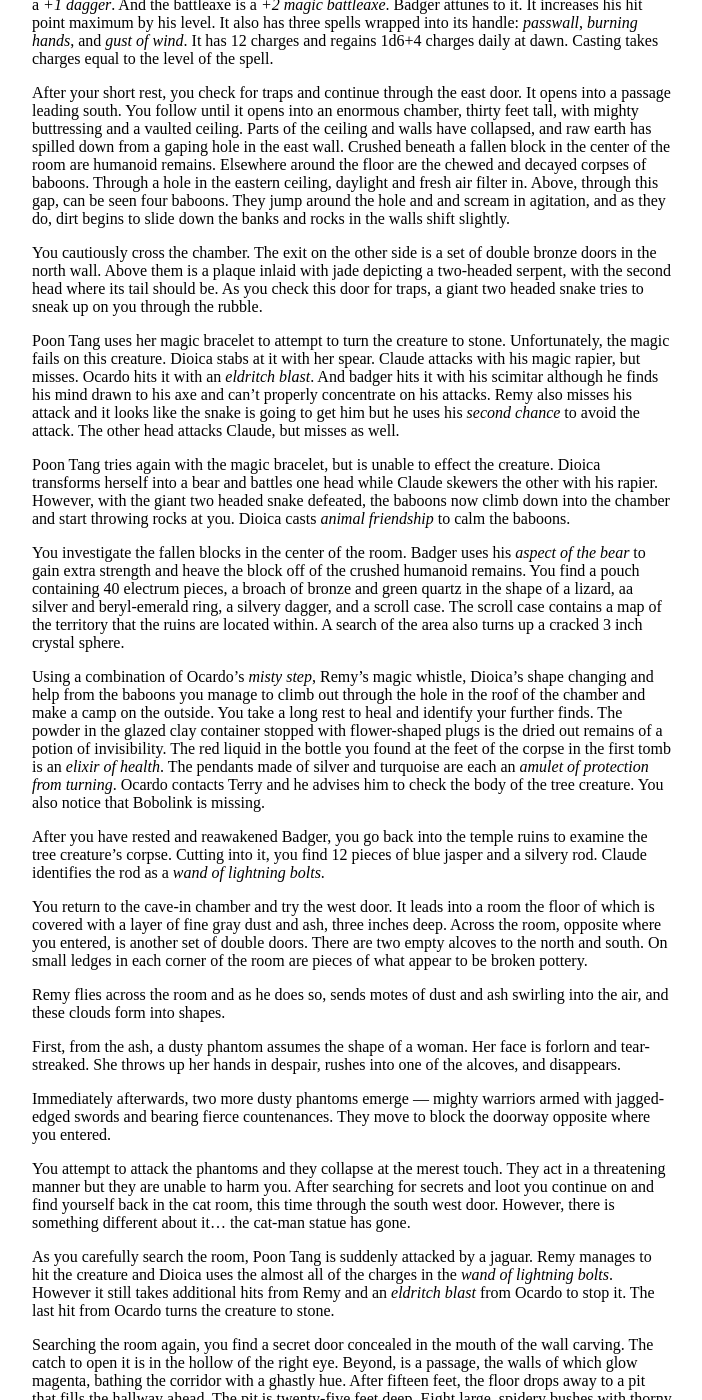
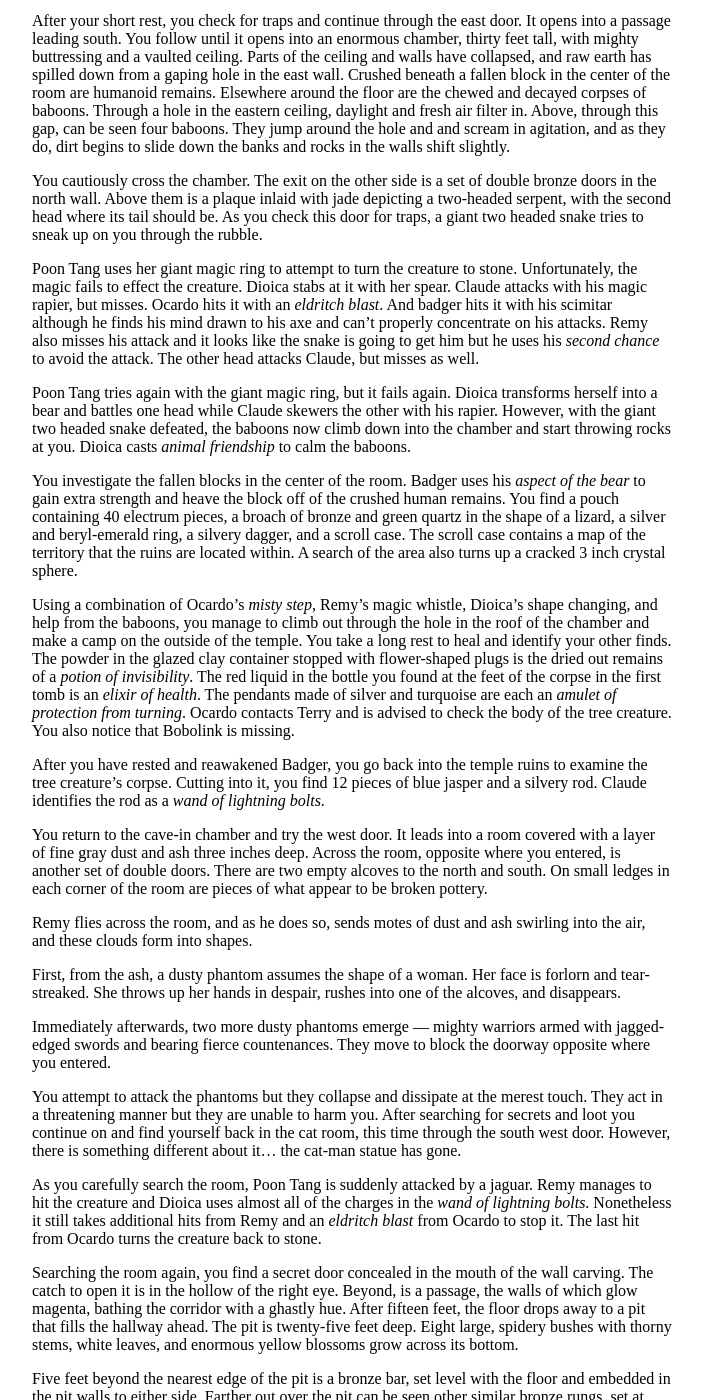
Before and after one commit to paulsinnett/yawningportal, a Jekyll site: the page built from shrine3.md, in a window 1280 px wide and 1400 px high, scrolled down 1148 px. Shown: the whole window, without its empty margins (288-990 px from the left). Built offline with Jekyll 4.4.1, drawn with Linux system fonts in a browser that asks for light colours; our own code applies the rules of GitHub Pages for plain Markdown files; some of the changed text lies outside the part shown.

Commit message:
corrections

```diff
--- a/shrine3.md
+++ b/shrine3.md
@@ -1,54 +1,54 @@
 # The Hidden Shrine of Tamoachan: Part 3
 
-Claude decides to attempt to revive Badger. He casts _lesser restoration_ on him which temporarily removes the poisoned condition and wakes him up. Although the restoration will only remove the effects for one hour. Claude believes he can use the silvery dust in the crystal flask to craft a permanent antidote. But it will take him a while to and some resources to do it. In the meantime, you will have to revive him when you need him by temporarily removing his poisoned condition. You bring Badger up to date with your adventures and his condition.
+Claude casts _lesser restoration_ on Badger which temporarily removes the poisoned condition and wakes him up. The restoration will only remove the effects for one hour, but Claude believes he can use the silvery dust in the crystal flask to craft a permanent antidote later. You bring Badger up to date with your adventures and his current condition.
 
-You find nothing more in the strangely shaped room. Badger takes the jade cat statue from the altar. There are three other doors leading from the room. You entered through the door in the west wall. There are also doors to the southwest, north, and northeast. You decide to take the northeast doors. Remy checks for traps, but finds none. The doors open into a passage than snakes northeast, then south, southwest and south and ends with a single door in the east wall. Remy checks for traps again, and again finds nothing.
+You find nothing more in the strangely shaped room but Badger takes the jade cat statue from the altar. There are three other doors leading from the room. You entered through the door in the west wall. There are also doors to the southwest, north, and northeast. You take the northeast doors. Remy checks for traps, but finds none. The doors open into a passage that snakes northeast, then south, southwest and south and ends with a single door in the east wall. Again, Remy finds no traps.
 
-Beyond this door is a large square room. In the center of this room is a withered tree that looks like a leafless willow, rooted in a terraced depression. The bottom of this hollow is filled with oily water, a few inches deep. Across the room, beyond the dead tree, is another door. Around the sides of the room, a five-foot-wide ledge encircles the tree. The walls of the room are beaded with condensation.
+Beyond this door is a large square room. In the center of the room is a withered tree that looks like a leafless willow, rooted in a terraced depression. The bottom of this hollow is filled with oily water, a few inches deep. Across the room, beyond the dead tree, is another door. Around the sides of the room, a five-foot-wide ledge encircles the tree. The walls of the room are beaded with condensation.
 
 ![a picture of a distorted tree in shallow water](https://media-waterdeep.cursecdn.com/attachments/thumbnails/2/115/300/360/totyp-03-10.png "The withered tree")
 
-You approach the tree cautiously. Suddenly it begins to move. Long tentacles lash out to ensnare you and draw you in to a mouth surrounded by sharp spines. Remy attacks, but he is unable to get through the tree's hard bark. Badger flies into a rage and attacks with his scimitar. Badger, Dioica, and Ocardo are all grabbed by tentacles. The tree reels in Badger and tries to eat him. Ocardo manages to get free. Dioica casts an _erupting earth_ spell, creating a fountain of churned earth and stone, and damaging the tree significantly.
+You approach the tree cautiously. Suddenly it begins to move! Long tentacles lash out to ensnare you and draw you into a mouth surrounded by sharp spines. Remy attacks, but cannot get through the tree creature's thick skin. Badger flies into a rage and attacks with his scimitar. Badger, Dioica, and Ocardo are all grabbed by tentacles. The tree reels in Badger and tries to eat him. Ocardo manages to get free. Dioica casts an _erupting earth_ spell, creating a fountain of churned earth and stone, and damaging the tree significantly.
 
-Claude casts a _guiding bolt_ at the tree but misses. The tree grabs Claude as well. Ocardo chops through a tendril to free Badger, while Dioica uses some _alchemist's fire_ to try to burn herself free. Poon Tang throws more _alchemist's fire_ over the trunk. Still grappled, Claude hits the tree with a _guiding bolt_ and throws Badger the _obsidian-toothed sword_. Badger attacks with the magic sword; it's obsidian teeth slice through the tree creature's thick skin. Badger cuts his way through the creature and out the other side.
+Claude casts a _guiding bolt_ at the tree but misses. The tree grabs Claude as well. Ocardo chops through a tendril to free Badger, while Dioica uses some _alchemist's fire_ to try to burn herself free. Poon Tang throws more _alchemist's fire_ over the trunk. Still grappled, Claude hits the tree with a _guiding bolt_ and hands Badger the _obsidian-toothed sword_. Badger attacks with the magic sword; it's obsidian teeth slice through the tree creature's bark like skin. Badger cuts his way through the creature and out the other side.
 
-With the creature defeated, you rest a while to patch your wounds and extinguish any fires. Claude takes some time to identify some of the magic items you have collected. The bracers are _bracers of defence_. The jade ring in the form of a man holding the moon is a _ring of fire resistance_. The jade ring in the form of a panther ready to strike is a _ring of animal influence_. The 'bracelet' is a _giant's ring of rock magic_. Poon Tang attunes to it. It grants her immunity to petrification, and allows 3 castings of _flesh to stone_. When the 3 castings are used up, it then allows 13 castings of _stone shape_. After these castings are used up, it loses its magic and turns from gold to lead. The dagger is a _+1 dagger_. And the battleaxe is a _+2 magic battleaxe_. Badger attunes to it. It increases his hit point maximum by his level. It also has three spells wrapped into its handle: _passwall_, _burning hands_, and _gust of wind_. It has 12 charges and regains 1d6+4 charges daily at dawn. Casting takes charges equal to the level of the spell.
+With the creature defeated, you rest a while, patch your wounds, and extinguish your fires. Claude takes some time to identify some of the magic items you have already collected. The bracers are _bracers of defence_. The jade ring in the form of a man holding the moon is a _ring of fire resistance_. The jade ring in the form of a panther ready to strike is a _ring of animal influence_. The 'bracelet' is a _giant's ring of rock magic_. Poon Tang attunes to it. It grants her immunity to petrification, and allows 3 castings of _flesh to stone_. When the 3 castings are used up, it allows 13 castings of _stone shape_. The rusty dagger is a _+1 dagger_. And the battleaxe is a _+2 magic battleaxe_. Badger attunes to  and it increases his hit point maximum by his level. It also has three spells wrapped into its handle: _passwall_, _burning hands_, and _gust of wind_. It has 12 charges and regains 1d6+4 charges daily at dawn. Casting takes charges equal to the level of the spell.
 
 After your short rest, you check for traps and continue through the east door. It opens into a passage leading south. You follow until it opens into an enormous chamber, thirty feet tall, with mighty buttressing and a vaulted ceiling. Parts of the ceiling and walls have collapsed, and raw earth has spilled down from a gaping hole in the east wall. Crushed beneath a fallen block in the center of the room are humanoid remains. Elsewhere around the floor are the chewed and decayed corpses of baboons. Through a hole in the eastern ceiling, daylight and fresh air filter in. Above, through this gap, can be seen four baboons. They jump around the hole and and scream in agitation, and as they do, dirt begins to slide down the banks and rocks in the walls shift slightly.
 
 You cautiously cross the chamber. The exit on the other side is a set of double bronze doors in the north wall. Above them is a plaque inlaid with jade depicting a two-headed serpent, with the second head where its tail should be. As you check this door for traps, a giant two headed snake tries to sneak up on you through the rubble.
 
-Poon Tang uses her magic bracelet to attempt to turn the creature to stone. Unfortunately, the magic fails on this creature. Dioica stabs at it with her spear. Claude attacks with his magic rapier, but misses. Ocardo hits it with an _eldritch blast_. And badger hits it with his scimitar although he finds his mind drawn to his axe and can't properly concentrate on his attacks. Remy also misses his attack and it looks like the snake is going to get him but he uses his _second chance_ to avoid the attack. The other head attacks Claude, but misses as well.
+Poon Tang uses her giant magic ring to attempt to turn the creature to stone. Unfortunately, the magic fails to effect the creature. Dioica stabs at it with her spear. Claude attacks with his magic rapier, but misses. Ocardo hits it with an _eldritch blast_. And badger hits it with his scimitar although he finds his mind drawn to his axe and can't properly concentrate on his attacks. Remy also misses his attack and it looks like the snake is going to get him but he uses his _second chance_ to avoid the attack. The other head attacks Claude, but misses as well.
 
-Poon Tang tries again with the magic bracelet, but is unable to effect the creature. Dioica transforms herself into a bear and battles one head while Claude skewers the other with his rapier. However, with the giant two headed snake defeated, the baboons now climb down into the chamber and start throwing rocks at you. Dioica casts _animal friendship_ to calm the baboons.
+Poon Tang tries again with the giant magic ring, but it fails again. Dioica transforms herself into a bear and battles one head while Claude skewers the other with his rapier. However, with the giant two headed snake defeated, the baboons now climb down into the chamber and start throwing rocks at you. Dioica casts _animal friendship_ to calm the baboons.
 
-You investigate the fallen blocks in the center of the room. Badger uses his _aspect of the bear_ to gain extra strength and heave the block off of the crushed humanoid remains. You find a pouch containing 40 electrum pieces, a broach of bronze and green quartz in the shape of a lizard, aa silver and beryl-emerald ring, a silvery dagger, and a scroll case. The scroll case contains a map of the territory that the ruins are located within. A search of the area also turns up a cracked 3 inch crystal sphere.
+You investigate the fallen blocks in the center of the room. Badger uses his _aspect of the bear_ to gain extra strength and heave the block off of the crushed human remains. You find a pouch containing 40 electrum pieces, a broach of bronze and green quartz in the shape of a lizard, a silver and beryl-emerald ring, a silvery dagger, and a scroll case. The scroll case contains a map of the territory that the ruins are located within. A search of the area also turns up a cracked 3 inch crystal sphere.
 
-Using a combination of Ocardo's _misty step_, Remy's magic whistle, Dioica's shape changing and help from the baboons you manage to climb out through the hole in the roof of the chamber and make a camp on the outside. You take a long rest to heal and identify your further finds. The powder in the glazed clay container stopped with flower-shaped plugs is the dried out remains of a potion of invisibility. The red liquid in the bottle you found at the feet of the corpse in the first tomb is an _elixir of health_. The pendants made of silver and turquoise are each an _amulet of protection from turning_. Ocardo contacts Terry and he advises him to check the body of the tree creature. You also notice that Bobolink is missing.
+Using a combination of Ocardo's _misty step_, Remy's magic whistle, Dioica's shape changing, and help from the baboons, you manage to climb out through the hole in the roof of the chamber and make a camp on the outside of the temple. You take a long rest to heal and identify your other finds. The powder in the glazed clay container stopped with flower-shaped plugs is the dried out remains of a _potion of invisibility_. The red liquid in the bottle you found at the feet of the corpse in the first tomb is an _elixir of health_. The pendants made of silver and turquoise are each an _amulet of protection from turning_. Ocardo contacts Terry and is advised to check the body of the tree creature. You also notice that Bobolink is missing.
 
 After you have rested and reawakened Badger, you go back into the temple ruins to examine the tree creature's corpse. Cutting into it, you find 12 pieces of blue jasper and a silvery rod. Claude identifies the rod as a _wand of lightning bolts_.
 
-You return to the cave-in chamber and try the west door. It leads into a room the floor of which is covered with a layer of fine gray dust and ash, three inches deep. Across the room, opposite where you entered, is another set of double doors. There are two empty alcoves to the north and south. On small ledges in each corner of the room are pieces of what appear to be broken pottery.
+You return to the cave-in chamber and try the west door. It leads into a room covered with a layer of fine gray dust and ash three inches deep. Across the room, opposite where you entered, is another set of double doors. There are two empty alcoves to the north and south. On small ledges in each corner of the room are pieces of what appear to be broken pottery.
 
-Remy flies across the room and as he does so, sends motes of dust and ash swirling into the air, and these clouds form into shapes.
+Remy flies across the room, and as he does so, sends motes of dust and ash swirling into the air, and these clouds form into shapes.
 
 First, from the ash, a dusty phantom assumes the shape of a woman. Her face is forlorn and tear-streaked. She throws up her hands in despair, rushes into one of the alcoves, and disappears.
 
 Immediately afterwards, two more dusty phantoms emerge — mighty warriors armed with jagged-edged swords and bearing fierce countenances. They move to block the doorway opposite where you entered.
 
-You attempt to attack the phantoms and they collapse at the merest touch. They act in a threatening manner but they are unable to harm you. After searching for secrets and loot you continue on and find yourself back in the cat room, this time through the south west door. However, there is something different about it... the cat-man statue has gone.
+You attempt to attack the phantoms but they collapse and dissipate at the merest touch. They act in a threatening manner but they are unable to harm you. After searching for secrets and loot you continue on and find yourself back in the cat room, this time through the south west door. However, there is something different about it... the cat-man statue has gone.
 
-As you carefully search the room, Poon Tang is suddenly attacked by a jaguar. Remy manages to hit the creature and Dioica uses the almost all of the charges in the _wand of lightning bolts_. However it still takes additional hits from Remy and an _eldritch blast_ from Ocardo to stop it. The last hit from Ocardo turns the creature to stone.
+As you carefully search the room, Poon Tang is suddenly attacked by a jaguar. Remy manages to hit the creature and Dioica uses almost all of the charges in the _wand of lightning bolts_. Nonetheless it still takes additional hits from Remy and an _eldritch blast_ from Ocardo to stop it. The last hit from Ocardo turns the creature back to stone.
 
 Searching the room again, you find a secret door concealed in the mouth of the wall carving. The catch to open it is in the hollow of the right eye. Beyond, is a passage, the walls of which glow magenta, bathing the corridor with a ghastly hue. After fifteen feet, the floor drops away to a pit that fills the hallway ahead. The pit is twenty-five feet deep. Eight large, spidery bushes with thorny stems, white leaves, and enormous yellow blossoms grow across its bottom.
 
 Five feet beyond the nearest edge of the pit is a bronze bar, set level with the floor and embedded in the pit walls to either side. Farther out over the pit can be seen other similar bronze rungs, set at five-foot intervals. On the floor by the edge of the pit is a scattering of broken, rotting wooden planks.
 
-The bushes in the pit sling thorns at anyone looking over. Badger sets fire to the bushes and then searches the area once the danger is gone. Unfortunately, you find nothing here for your trouble.
+The bushes in the pit sling thorns at anyone looking over. Badger sets fire to the bushes and then searches the area once the danger is gone. Unfortunately, you find nothing valuable here for your trouble.
 
 You take the final door from the cat room to the north. A passage leads toward a set of double bronze doors bearing the engraved face of the jaguar god. Both walls of the corridor are carved to represent two lines of warriors in profile, holding hatchet-headed pole-arms and facing the western doors. These figures are painted with vivid, lifelike colors: red, black, white, green, and yellow. Remy doesn't see any traps here, so Ocardo moves towards the door. But unfortunately there is a pressure plate at the mid-point of this corridor. Two carved warriors pivot out from the walls in front of you, crossing their metal halberds to bar your way. The blades spark and hum as they are brought together. Ocardo attempts to crawl under but he touches a blade and is electrocuted. Thinking quickly, Remy uses his _mage hand_ to move Ocardo out of contact with the blades. He then disarms the trap while Badger crawls under.
 
-When the door comes open, a rush of warm, foetid air greets you. The room is lit with a sanguine glow. On the wall opposite the door are tacked several human skins. A cat-o’-nine-tails hangs beside them.
+When the door opens, a rush of warm, foetid air greets you. The room is lit with a sanguine glow. On the wall opposite the door are tacked several human skins. A cat-o’-nine-tails hangs beside them.
 
 To the west the room widens to accommodate a statue that towers almost to the ceiling. The statue is an ogre-like figure, outfitted in flayed skins and adorned with skulls, with a gaping mouth wide enough to swallow a horse whole. It is seated atop a huge basin of red-hot coals, more than ten feet in diameter.
 
```
Also changed, not shown: other parts of shrine3.md (+4 -4 lines).
